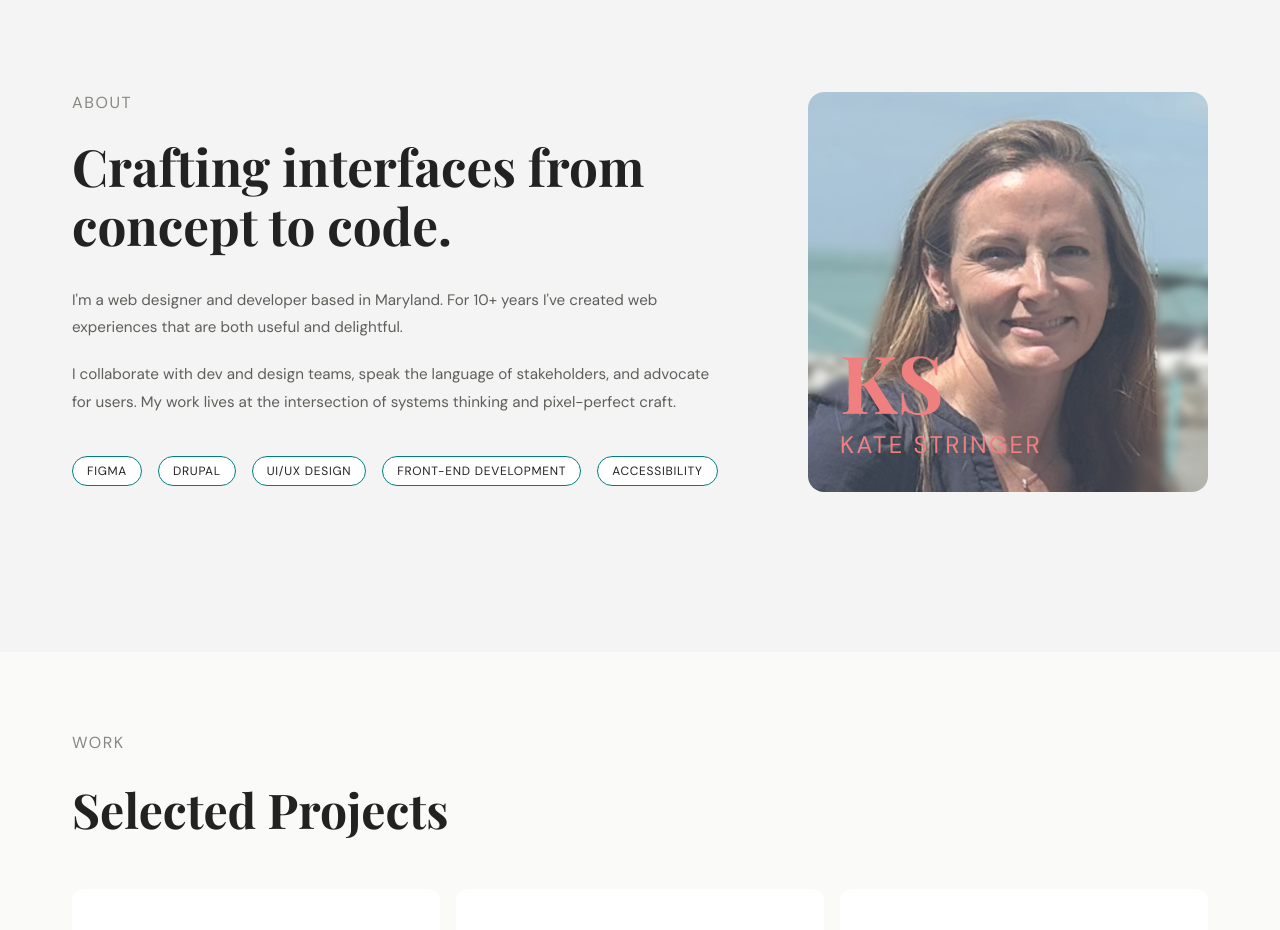
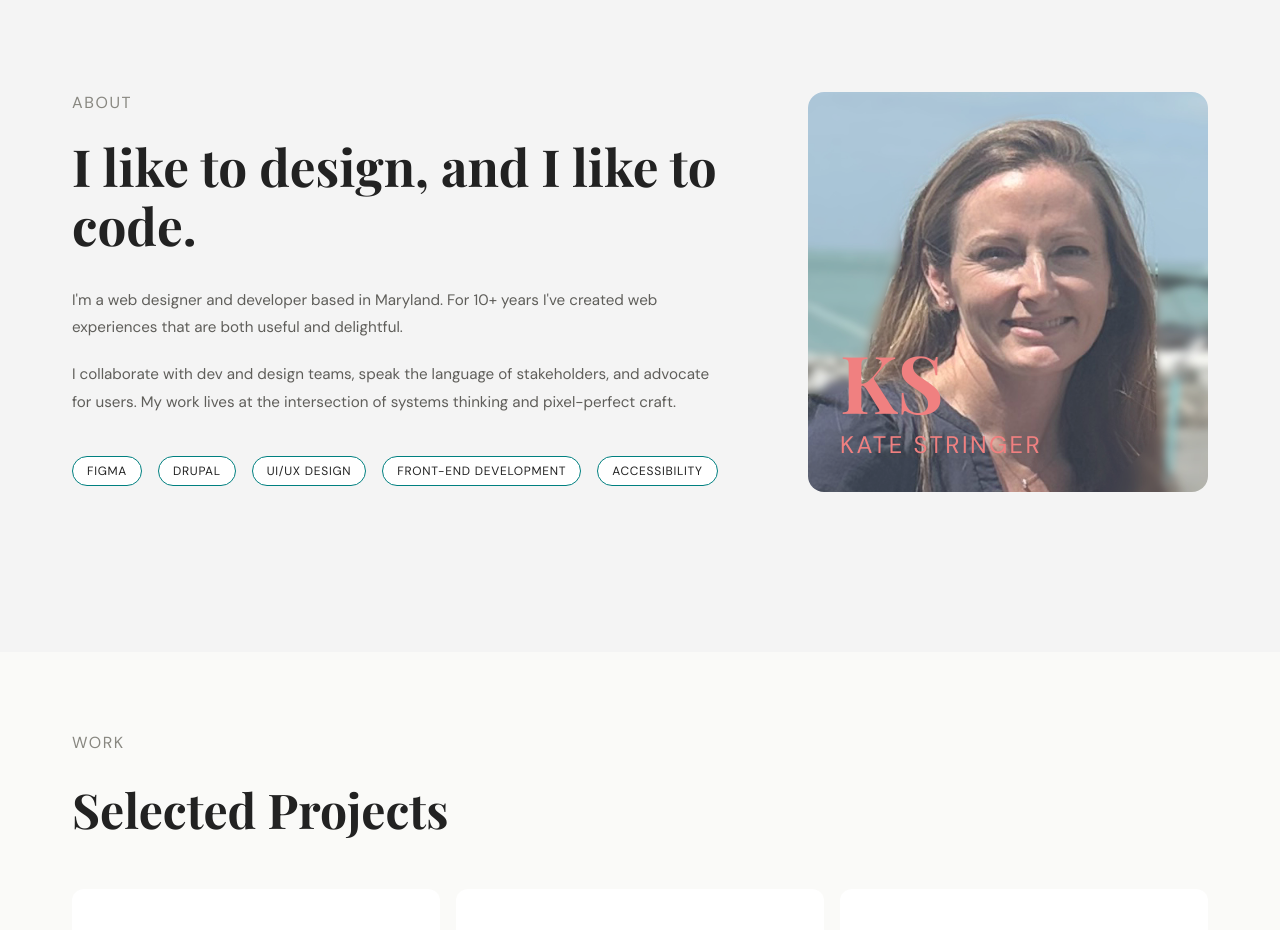
Before and after one commit to stringerkm/kmstringer-portfolio, a React (Vite) app: page / in a window 1280 px wide. Shown: the part 820-1750 px from the top of the page. Built offline with nearby package versions, Linux system fonts and the light colour scheme; a web font is replaced by a local one.

Commit message:
Update portfolio

```diff
--- a/src/Portfolio.jsx
+++ b/src/Portfolio.jsx
@@ -142,7 +142,7 @@ export default function Portfolio() {
               <div className={fu(aboutInView)}>
                 <p className="section-label">About</p>
                 <h2 className="about__heading serif">
-                  Crafting interfaces from concept to code.
+                  I like to design, and I like to code.
                 </h2>
                 <p className="about__body">
                   I'm a web designer and developer based in Maryland.
```
